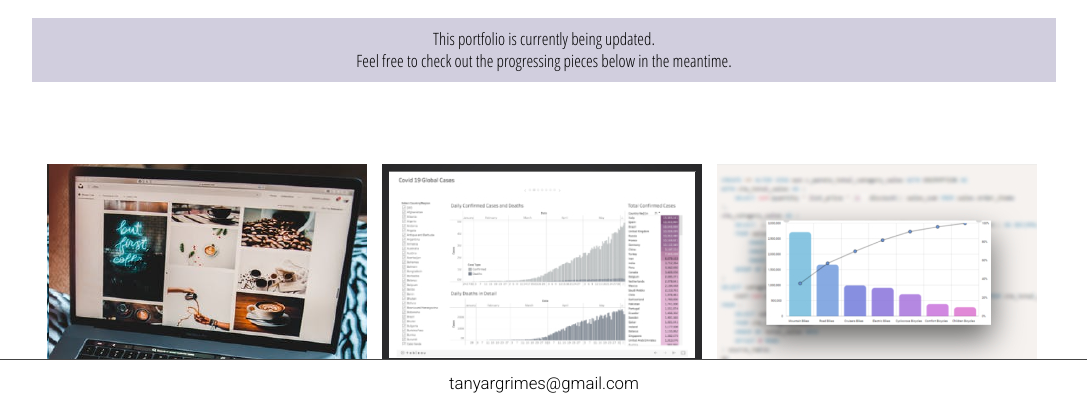
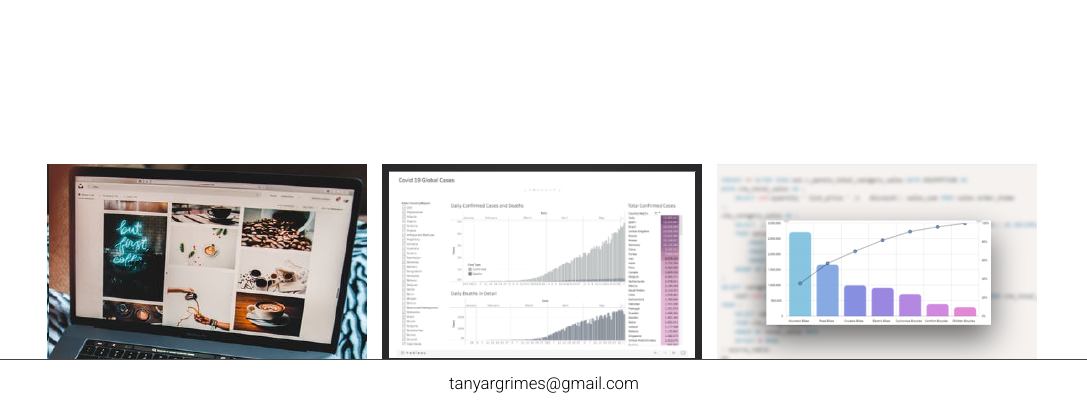
Before and after one commit to tanyargrimes/tanyargrimes.github.io, a plain HTML site: page index.html in a window 1280 px wide. Shown: the part 336-737 px from the top of the page, without its empty margins (96-1183 px from the left). Drawn offline with nearby package versions, Linux system fonts and the light colour scheme.

Commit message:
Update index.html

```diff
--- a/index.html
+++ b/index.html
@@ -49,10 +49,10 @@
 					<h2>Hi! I'm Tanya Grimes,</h2>
 					<p>a Data Enthusiast, in Ontario Canada</p>
 
-					<span style="display: block;padding: 10px;color: #000;background: #d1cede;font-size: 1.7em;line-height: 1.3em;font-weight: normal;font-family: 'Open Sans Condensed';">
+					<!--<span style="display: block;padding: 10px;color: #000;background: #d1cede;font-size: 1.7em;line-height: 1.3em;font-weight: normal;font-family: 'Open Sans Condensed';">
 						This portfolio is currently being updated. <br> Feel free to check out
 						the progressing pieces below in the meantime.
-					</span>
+					</span>-->
 				</section>
 			</div>
             <!-- hero ends-->
```
